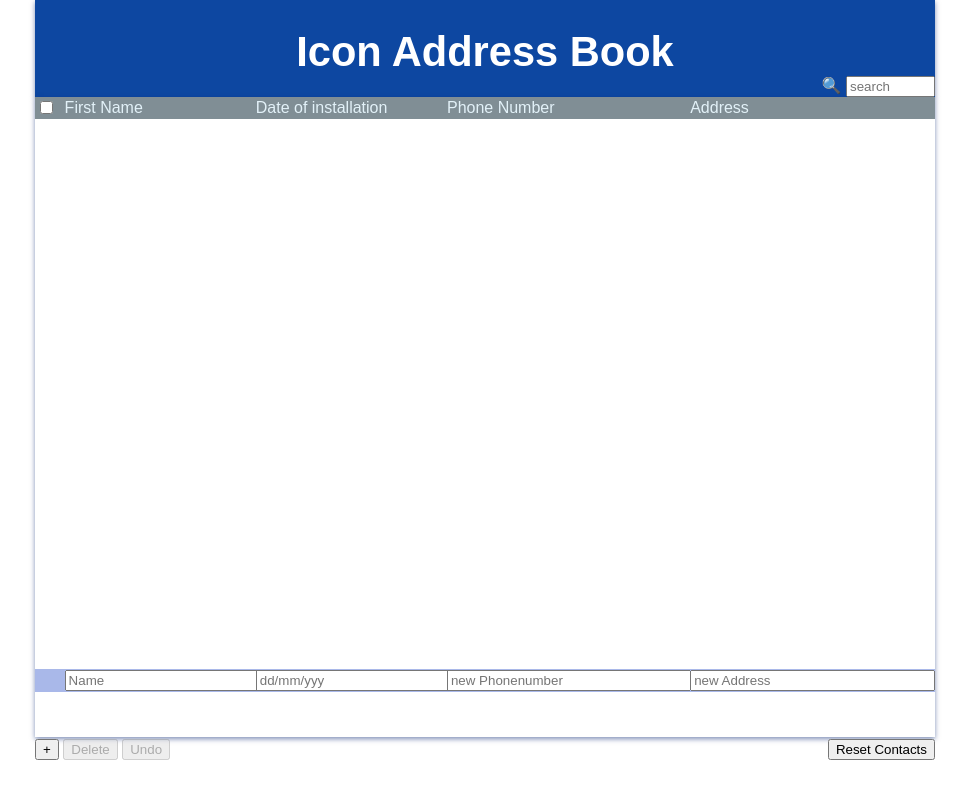
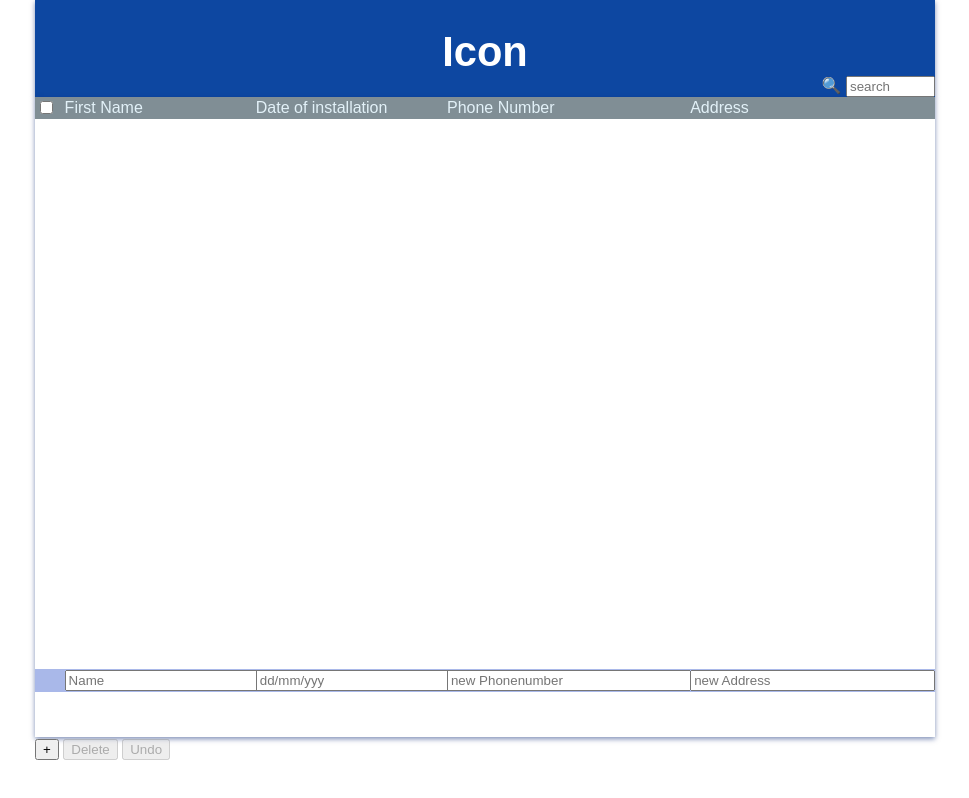
Before and after one commit to Dhanush-creato/Icon-address-details, a plain HTML site: page index.html in a window 1280 px wide. Shown: the whole page, without its empty margins (155-1124 px from the left). Drawn offline with Linux system fonts and the light colour scheme.

Commit message:
Update index.html

```diff
--- a/index.html
+++ b/index.html
@@ -13,7 +13,7 @@
 
   <header class="noPrint">
     <div class="header">
-      <h1>Icon Address Book</h1>
+      <h1> Icon </h1>
       <div class="search">
         <span id="filterInfo"></span> &#x1F50D; <input type="text" name="searchfield" id="searchfield" size="8"
           placeholder="search">
@@ -95,9 +95,7 @@
         <button id="undoButton" title="Undo Delete (restore contacts from the last delete process).">Undo</button>
       </div>
       <div class="controlsRight">
-        <button id="resetButton"
-          title="Load/Restore dummy dataset. All manual changes (added, edited or deleted contacts) will be lost.">Reset
-          Contacts</button>
+
       </div>
     </div>
   </main>
```
